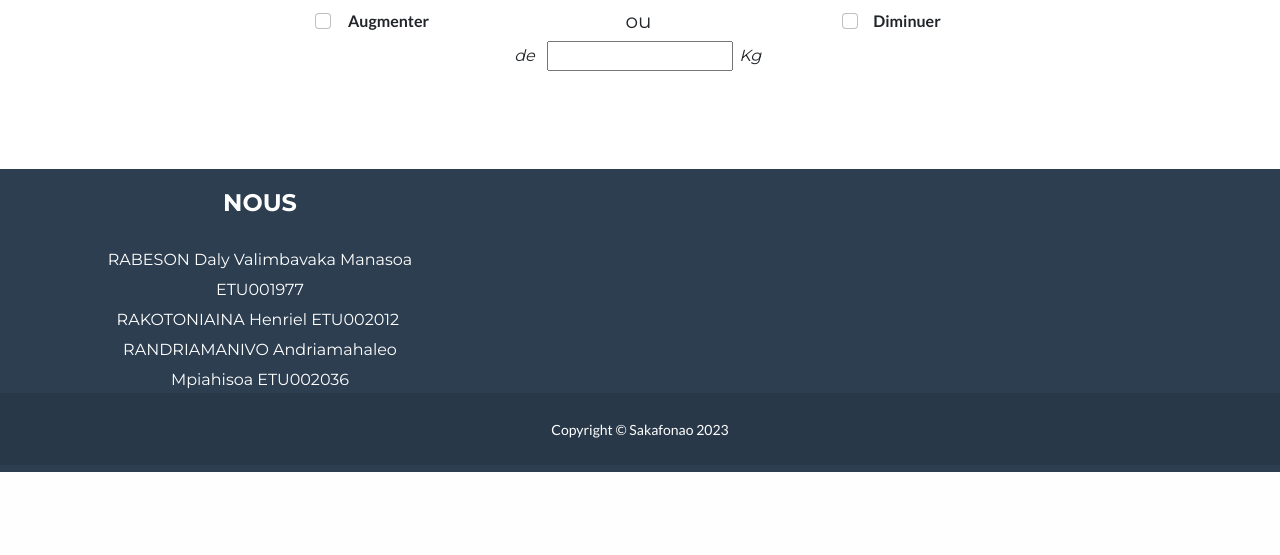
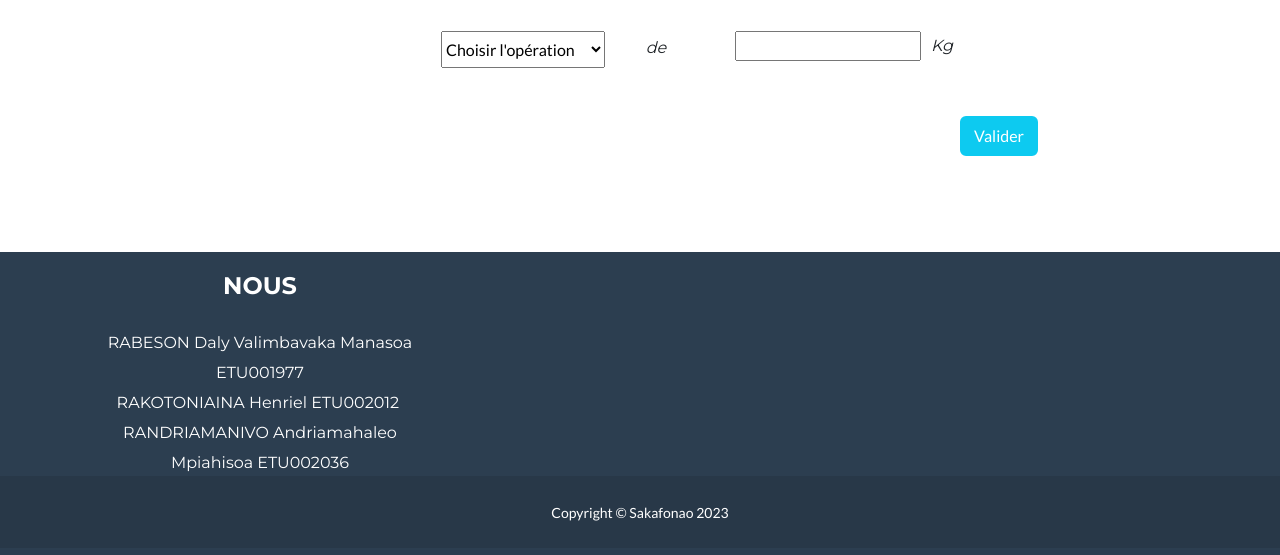
Before and after one commit to Mpiahy/Projet_S4, a CodeIgniter app: page /Projet_S4/index.php/accueil_c/index in a window 1280 px wide. Shown: the part 769-1324 px from the top of the page. Before the commit the page ends 1241 px from the top, so only its background shows below. Run offline with CodeIgniter, Linux system fonts and the light colour scheme; data that the repository does not hold is empty.

Commit message:
Update Accueil.php

```diff
--- a/application/controllers/Accueil_C.php
+++ b/application/controllers/Accueil_C.php
@@ -26,7 +26,6 @@ class Accueil_C extends CI_Controller {
 	}
 	public function index()
 	{
-
 		$data = array();
 		// définition des données variables du template
 		$data['title'] = 'Accueil';
--- a/application/controllers/Login_C.php
+++ b/application/controllers/Login_C.php
@@ -62,9 +62,9 @@ class Login_C extends CI_Controller {
             if($user != null){
 				if($user['idCon'] == 1)
 				{
-				$this->session->set_userdata('user_id',$user['id']);
-				$id['id']= $this->Login_M->getUsers($email,$password);
-				$this->load->view('accueil',$id);
+					$this->session->set_userdata('user_id',$user['id']);
+					$id['id']= $this->Login_M->getUsers($email,$password);
+					$this->load->view('accueil',$id);
 				}
 
 				else if($user['idCon'] == 2)
--- a/application/views/accueil.php
+++ b/application/views/accueil.php
@@ -44,35 +44,29 @@
                     </div>
                 </div>
                 <div class="row">
-                    <div class="col">
-                        <div class="form-check" style="text-align: center;padding-left: 257px;">
-                            <input id="formCheck-5" class="form-check-input" type="checkbox" />
-                            <label class="form-check-label" for="formCheck-5" style="font-weight: bold;">Augmenter</label>
-                        </div>
+                    <div class="col-xl-2 offset-xl-3" style="padding-left: 0px;padding-right: 0px;padding-top: 22px;padding-bottom: 25px;"><select style="margin-left: 86px;padding-bottom: 7px;padding-top: 7px;">
+                            <optgroup>
+                                <option value="1" selected>Choisir l'opération</option>
+                                <option value="2">Augmenter</option>
+                                <option value="3">Diminuer</option>
+                            </optgroup>
+                        </select></div>
+                    <div class="col-xl-2 offset-xl-0" style="padding-left: 0px;padding-top: 22px;padding-bottom: 25px;padding-right: 35px;">
+                        <h6 class="display-6" style="text-align: center;font-size: 16px;font-style: italic;margin-left: 67px;padding-top: 7px;">de</h6>
                     </div>
-                    <div class="col-xl-4" style="padding-left: 0px;padding-right: 0px;">
-                        <h6 class="display-6" style="text-align: center;font-size: 20px;margin-left: 0px;padding-left: 149px;padding-right: 152px;">ou</h6>
+                    <div class="col-xl-2 offset-xl-0" style="padding-left: 0px;padding-right: 0px;padding-top: 22px;padding-bottom: 25px;margin-left: 0px;">
+                        <input type="number" />
                     </div>
-                    <div class="col" style="text-align: center;">
-                        <div class="form-check" style="padding-right: 250px;">
-                        <input id="formCheck-6" class="form-check-input" type="checkbox" />
-                        <label class="form-check-label" for="formCheck-6" style="font-weight: bold;">Diminuer</label>
-                    </div>
-                    </div>
-                </div>
-                <div class="row">
-                    <div class="col" style="padding-left: 0px;">
-                        <h6 class="display-6" style="text-align: right;font-size: 16px;padding-top: 5px;font-style: italic;">de</h6>
-                    </div>
-                    <div class="col" style="padding-left: 0px;margin-right: -278px;padding-right: 0px;">
-                        <input type="number" name="Poids" >
-                    </div>
-                    <div class="col" style="padding-left: 0px;">
+                    <div class="col-xl-2 offset-xl-0" style="padding-left: 0px;padding-right: 0px;padding-top: 22px;padding-bottom: 25px;">
                         <h6 class="display-6" style="text-align: left;font-size: 16px;margin-left: 6px;padding-top: 5px;font-style: italic;">Kg</h6>
                     </div>
                 </div>
             </div>
         </div>
+        <div class="col offset-xl-9" style="padding-left: 0px;">
+            <button class="btn btn-info" type="submit" style="margin-top: 23px;">Valider</button>
+        </div>
+        </form>
     </section>
     <footer class="text-center footer" style="padding-top: 20px;margin-bottom: -82px;">
         <div class="container">
--- a/application/views/login.php
+++ b/application/views/login.php
@@ -50,13 +50,13 @@
                     <div class="wrap-input100 validate-input m-b-23" data-validate="Email ou Nom D'utilisateur requis">
                         <span class="label-input100">Email </span>
                         <input class="input100" type="text" name="email"
-                            placeholder="Votre Email ...">
+                            placeholder="Votre Email" value="mom@gmail.com">
                         <span class="focus-input100" data-symbol="&#xf206;"></span>
                     </div>
 
                     <div class="wrap-input100 validate-input" data-validate="Mot de passe requis">
                         <span class="label-input100">Mot de passe</span>
-                        <input class="input100" type="password" name="password" placeholder="Votre Mot de passe">
+                        <input class="input100" type="password" name="password" placeholder="Votre Mot de passe" value="1444">
                         <span class="focus-input100" data-symbol="&#xf190;"></span>
                     </div>
 
```
